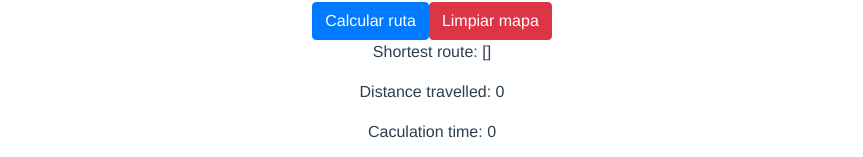
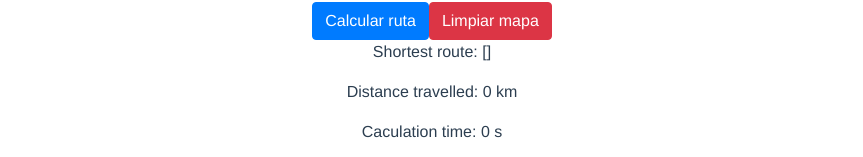
Before and after one commit to RodrigoAGM/tsp-genetic-algorithm, a Vue app in the folder client/: page / in a window 1280 px wide. Shown: the part 904-1061 px from the top of the page, without its empty margins (208-1071 px from the left). Built offline with nearby package versions, Linux system fonts and the light colour scheme.

Commit message:
:lipstick: add style for results

```diff
--- a/client/src/components/Result.vue
+++ b/client/src/components/Result.vue
@@ -1,8 +1,8 @@
 <template>
   <div>
     <p>Shortest route: {{results.route.map(x => x.id)}}</p>
-    <p>Distance travelled: {{results.distance}}</p>
-    <p>Caculation time: {{results.time}}</p>
+    <p>Distance travelled: {{results.distance}} km</p>
+    <p>Caculation time: {{results.time}} s</p>
   </div>
 </template>
 
```
